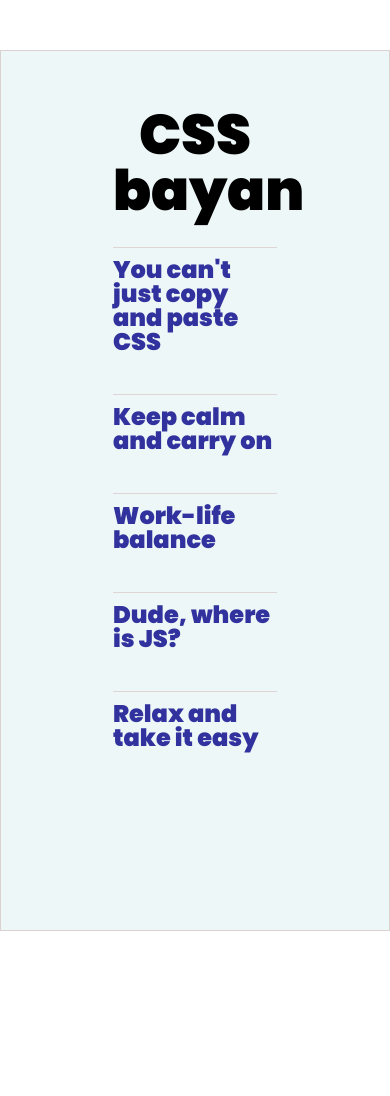
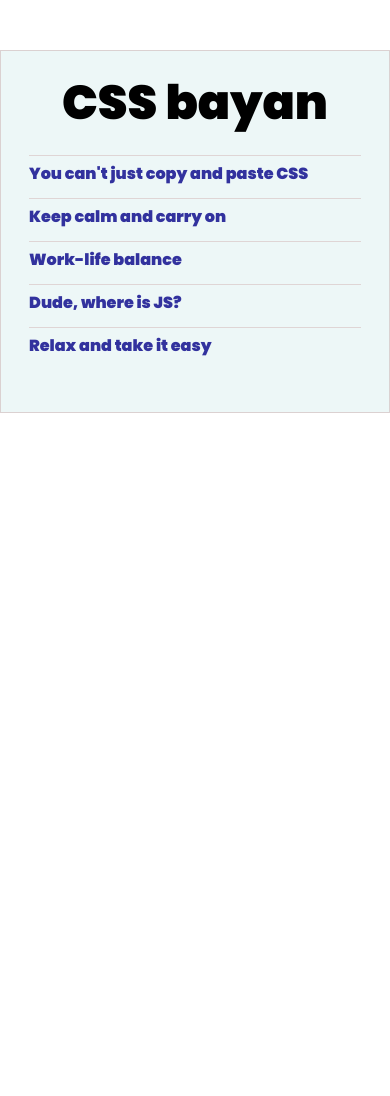
Before and after one commit to PopovaOlha/cssBayan, a plain HTML site: page index.html in a window 390 px wide. After the commit the page ends 894 px from the top, so only its background shows below. Drawn offline with Linux system fonts and the light colour scheme; a web font is replaced by a local one.

Commit message:
feat: added adaptive for mobile

```diff
--- a/cssBayan/style.css
+++ b/cssBayan/style.css
@@ -209,3 +209,65 @@
         padding-bottom: 6em;
     }
 }
+/*----------------------------------------*/
+/*Adaptive for mobile*/
+/*----------------------------------------*/
+@media (max-width: 767.98px){
+    .wrapper {
+        height: 568px;
+    }
+    .accordion_body {
+        padding: 0 2em;
+        padding-top: 2em;
+    }
+    .name_title {
+        font-size: 3.4em;
+        padding-bottom: 0.6em;
+    }
+    .accordion_title {
+        padding-bottom: 1em;
+    }
+    .title_content {
+        font-size: 1em;
+    }
+    .accordion_arrow {
+        display: none;
+        width: 0;
+        height: 0;
+    }
+    .accordion_arrow:hover {
+        display: none;
+        width: 0;
+        height: 0;
+    }
+    .accordion_item:hover .accordion_arrow {
+        display: none;
+    }
+    .accordion_image {
+        width: 4cm;
+    }
+    .first_img {
+        width: 2.1cm;
+    }
+    .second_img {
+        width: 2.5cm;
+    }
+    .third_img {
+        width:2.1cm ;
+    }
+    .fourth_img {
+        width: 3.4cm;
+    }
+    .fifth_img {
+        width: 3.5cm;
+    }
+    .content-paragraph {
+        font-size: 12px;
+    }
+    .accordion_item:hover .accordion_image {
+        margin-bottom: 20px;
+    }
+    .accordion_item:last-child  {
+        padding-bottom: 3em;
+    }
+}
```
